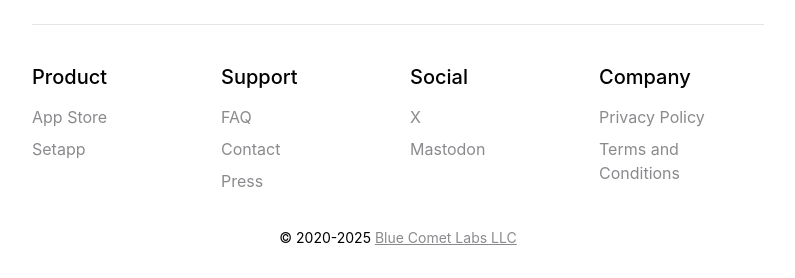
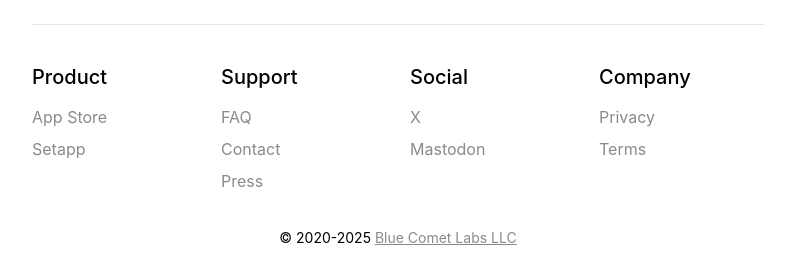
Before and after one commit to bluecometlabs/getexpenses.app, a Jekyll site: the page built from pages/index.md, in a window 1280 px wide. Shown: the part 1360-1638 px from the top of the page, without its empty margins (242-1037 px from the left). Built offline with Jekyll 4.4.1, drawn with Linux system fonts in a browser that asks for light colours.

Commit message:
Update footer

```diff
--- a/_includes/footer.html
+++ b/_includes/footer.html
@@ -27,8 +27,8 @@
             <div class="col-md-3 my-2">
                 <h5>Company</h5>
                 <ul class="nav flex-column ml-0">
-                    <li class="nav-item mb-2"><a href="/privacy/" target="_blank" class="nav-link p-0">Privacy Policy</a></li>
-                    <li class="nav-item mb-2"><a href="/terms/" target="_blank" class="nav-link p-0">Terms and Conditions</a></li>
+                    <li class="nav-item mb-2"><a href="/privacy/" target="_blank" class="nav-link p-0">Privacy</a></li>
+                    <li class="nav-item mb-2"><a href="/terms/" target="_blank" class="nav-link p-0">Terms</a></li>
                 </ul>
             </div>
           </div>
```
